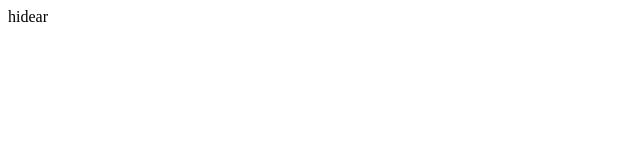
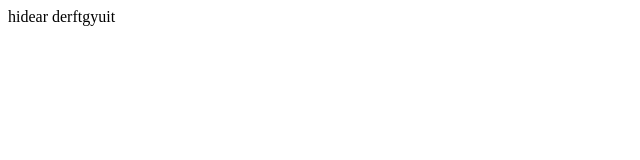
Before and after one commit to malli13193/hi, a plain HTML site: page index.html in a window 1280 px wide. Shown: the full height of the page, 0-640 px from the left. Drawn offline with Linux system fonts and the light colour scheme.

Commit message:
Update index.html

```diff
--- a/index.html
+++ b/index.html
@@ -1,3 +1,3 @@
 <html>
-  hidear
+  hidear derftgyuit
 </html>
```
